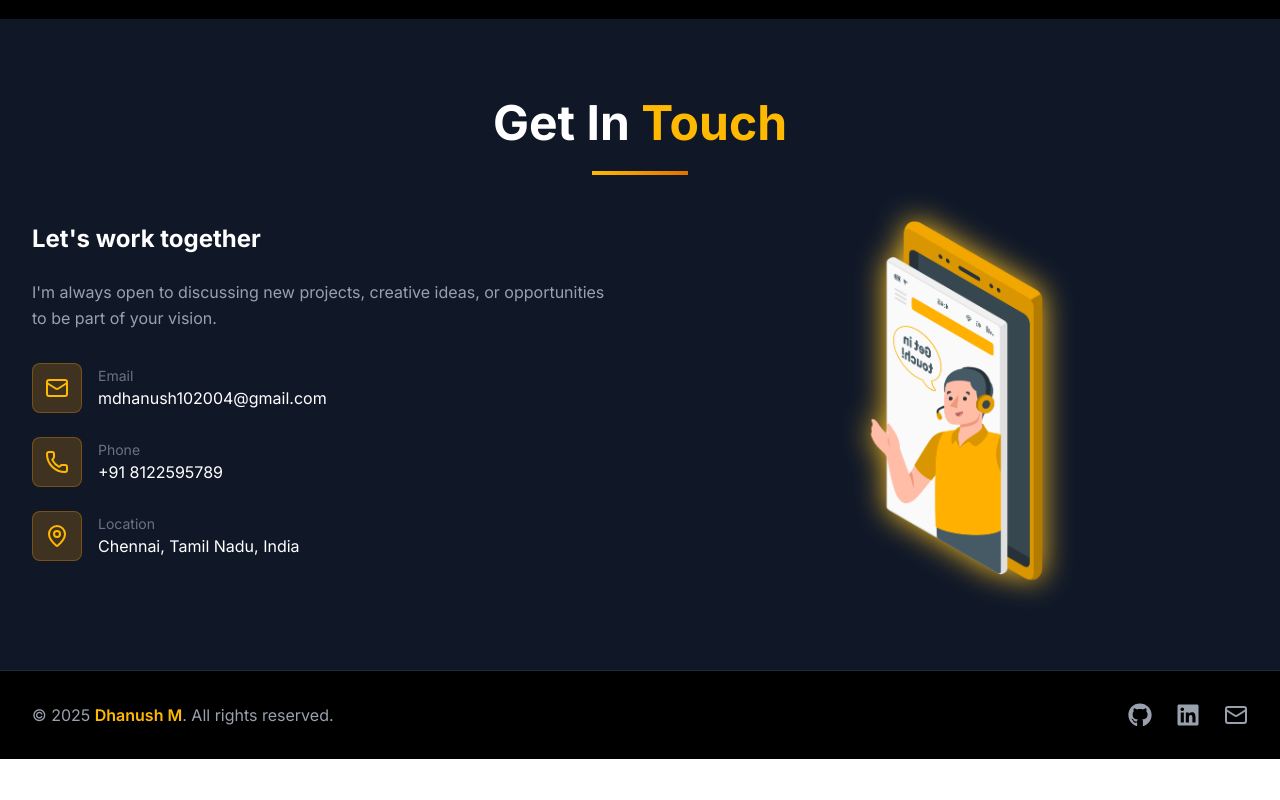
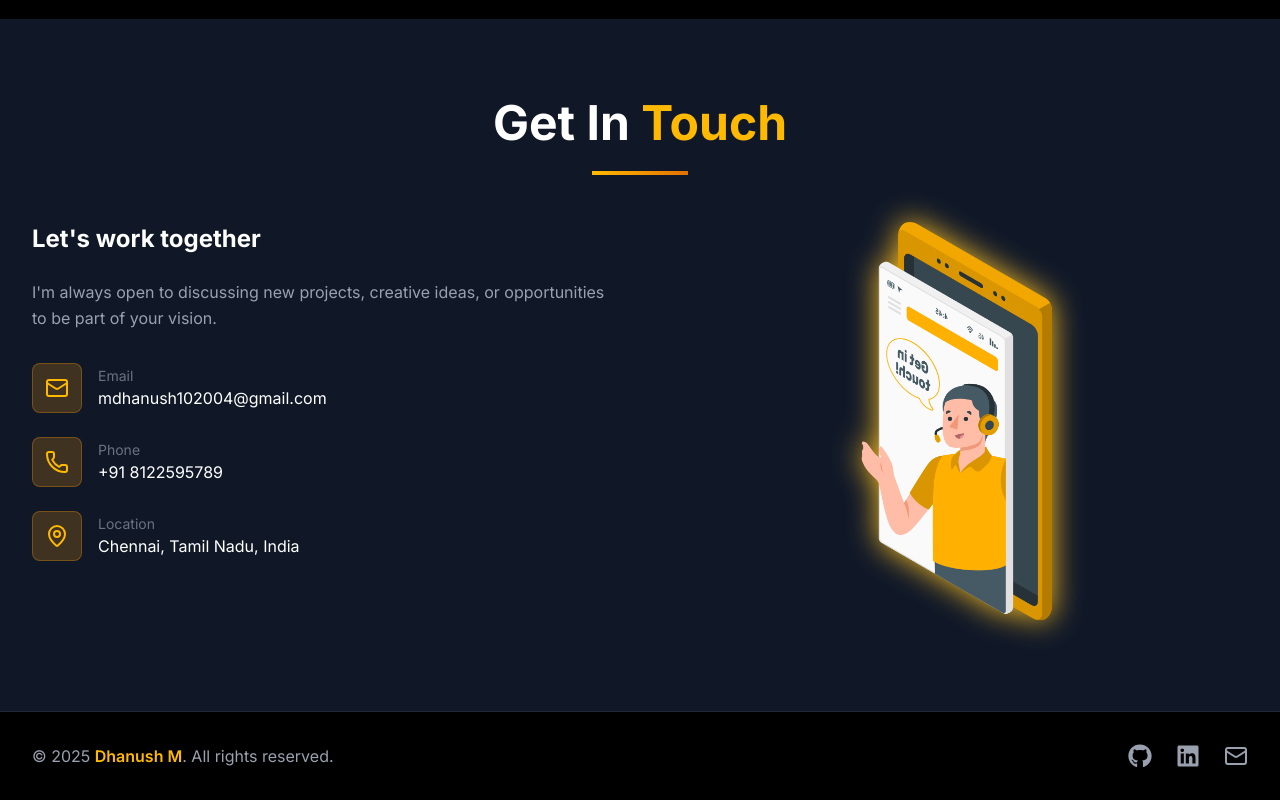
Before and after one commit to DHANUSH-MURUGESAN/Dhanush, a Next.js app in the folder my_portfolio/: page / in a window 1280 px wide. Shown: the part 5725-6525 px from the top of the page. Before the commit the page ends 6484 px from the top, so only its background shows below. Built offline with nearby package versions, Linux system fonts and the light colour scheme.

Commit message:
Update ContactForm.tsx

```diff
--- a/my_portfolio/components/ContactForm.tsx
+++ b/my_portfolio/components/ContactForm.tsx
@@ -144,8 +144,8 @@ export const ContactForm = () => {
                 >
                   <Image
                     src="/get_in_touch.png"
-                    width={180}
-                    height={180}
+                    width={200}
+                    height={200}
                     alt="Get in touch"
                     className="scale-x-[-1] drop-shadow-[0_0_15px_#fbbf24]"
                   />
```
